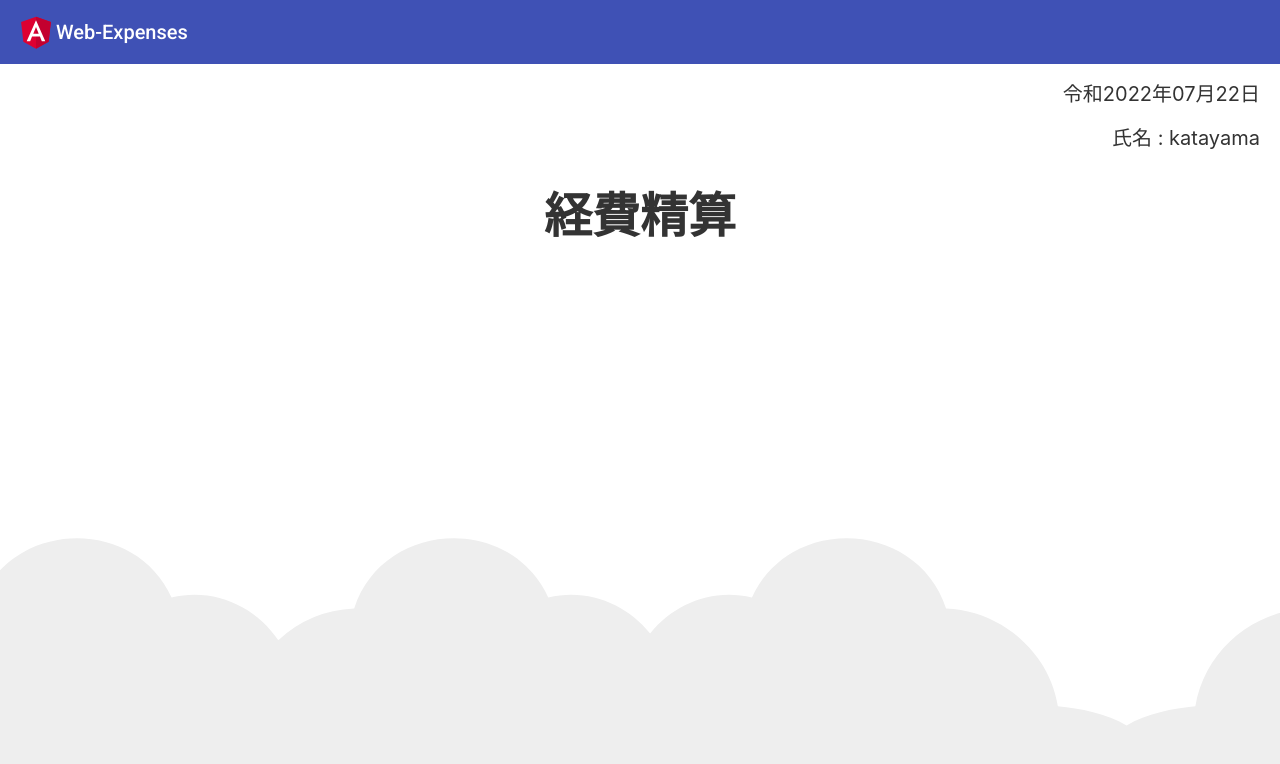
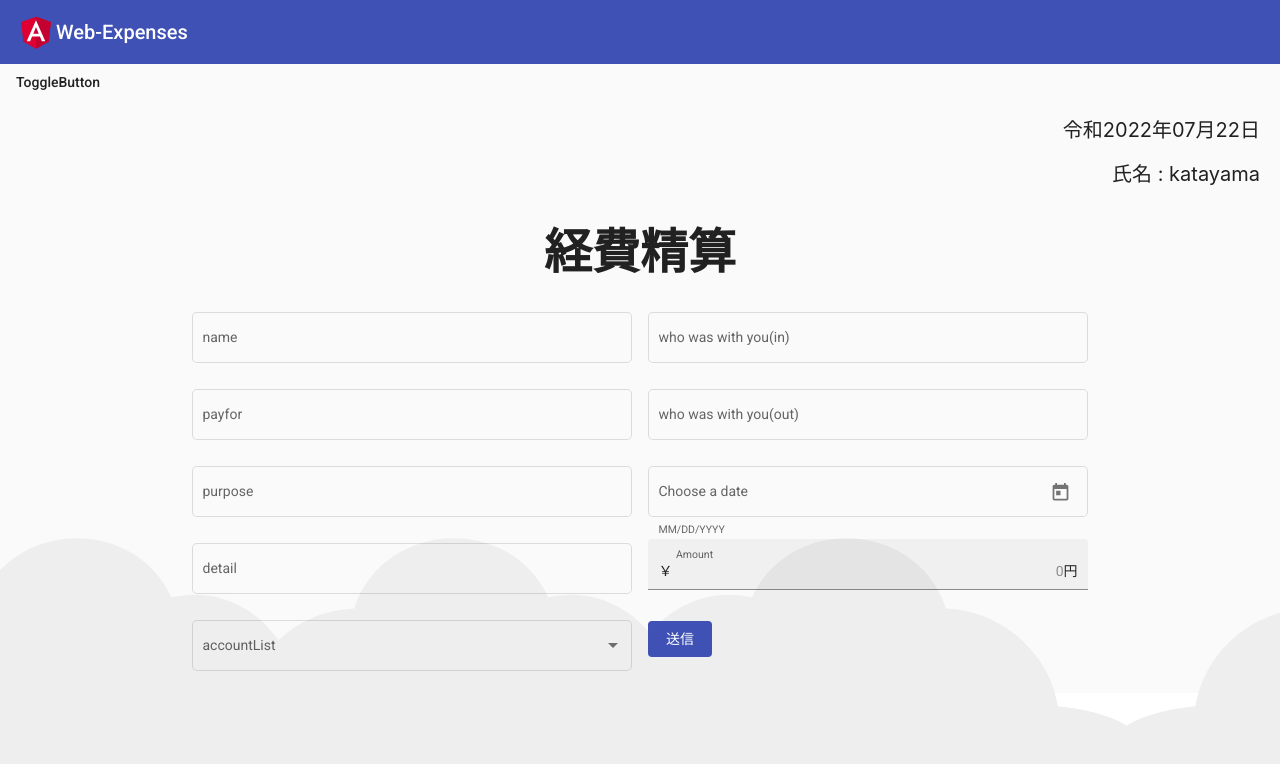
Before and after one commit to katayama8000/axum-shuttle, an Angular app: page / in a window 1280 px wide. Shown: the top 764 px of the page. Built offline with nearby package versions, Linux system fonts and the light colour scheme.

Commit message:
✨ add drawer

```diff
--- a/src/app/app.component.html
+++ b/src/app/app.component.html
@@ -1,3 +1,13 @@
+<mat-drawer-container class="example-container" autosize>
+  <mat-drawer #drawer class="example-sidenav" mode="over">
+    <p>Auto-resizing sidenav</p>
+    <p *ngIf="showFiller">Lorem, ipsum dolor sit amet consectetur.</p>
+    <button (click)="showFiller = !showFiller" mat-raised-button>
+      Toggle extra text
+    </button>
+  </mat-drawer>
+
+  <div class="example-sidenav-content">
     <mat-toolbar color="primary">
       <img
         width="40"
@@ -6,12 +16,22 @@
       />
       <span>Web-Expenses</span>
     </mat-toolbar>
-<div class="flex justify-end pt-4 pr-5 text-xl text-bold">{{ today | date: "令和yyyy年MM月dd日" }}</div>
-<div class="flex justify-end pt-4 pr-5 text-xl text-bold">氏名 : {{ userName }}</div>
+    <button type="button" mat-button (click)="drawer.toggle()">
+      ToggleButton
+    </button>
+    <div class="flex justify-end pt-4 pr-5 text-xl text-bold">
+      {{ today | date: "令和yyyy年MM月dd日" }}
+    </div>
+    <div class="flex justify-end pt-4 pr-5 text-xl text-bold">
+      氏名 : {{ userName }}
+    </div>
     <div class="m-auto max-w-4xl mt-2" role="main">
       <div class="text-5xl font-semibold text-center py-8">{{ title }}</div>
-  <!-- <app-sample></app-sample> -->
+
+      <app-sample></app-sample>
       <app-bg-cloud></app-bg-cloud>
     </div>
+  </div>
+</mat-drawer-container>
 
 <router-outlet></router-outlet>
--- a/src/app/app.component.ts
+++ b/src/app/app.component.ts
@@ -9,4 +9,5 @@
   title = '経費精算';
   public today = new Date();
   public userName: string = 'katayama';
+  showFiller = false;
 }
--- a/src/app/material/material.module.ts
+++ b/src/app/material/material.module.ts
@@ -11,7 +11,7 @@
 import { MatSelectModule } from '@angular/material/select';
 import { MatNativeDateModule } from '@angular/material/core';
 import { MatToolbarModule } from '@angular/material/toolbar';
-
+import { MatSidenavModule } from '@angular/material/sidenav';
 
 const materialModules = [
   MatButtonModule,
@@ -26,6 +26,7 @@
   MatSelectModule,
   MatNativeDateModule,
   MatToolbarModule,
+  MatSidenavModule,
 ];
 
 @NgModule({
```
Also changed, not shown: src/app/app.component.css (line endings or trailing spaces). Lines whose indentation alone changed are shown as unchanged.
